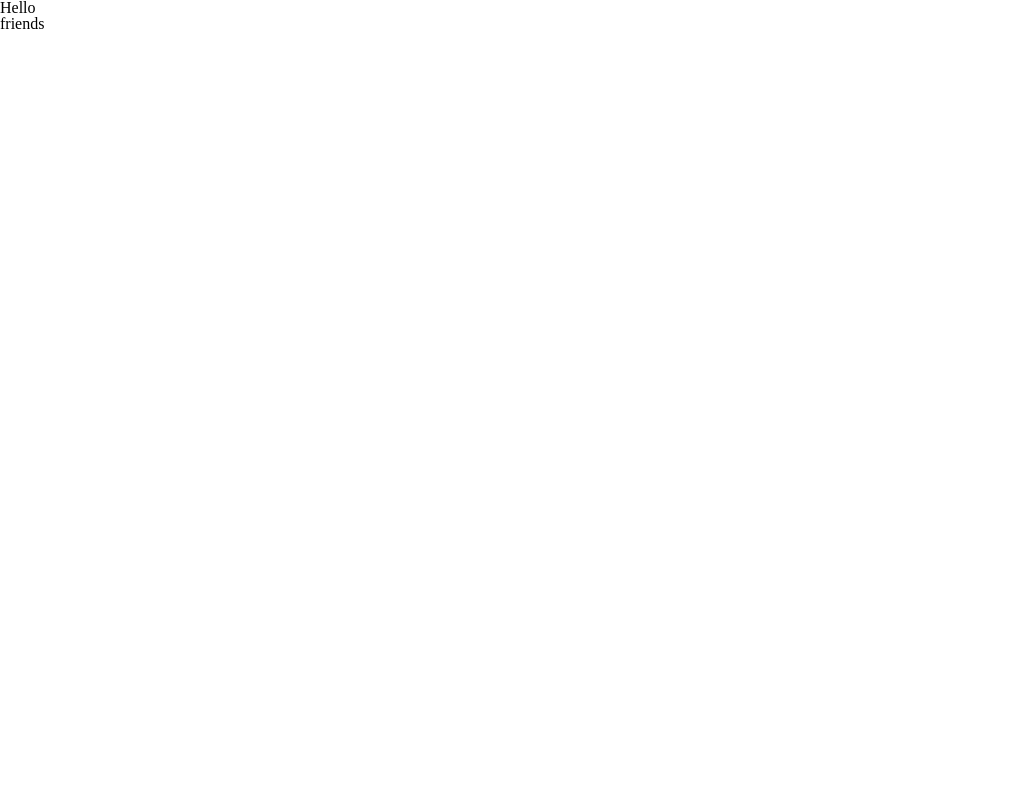
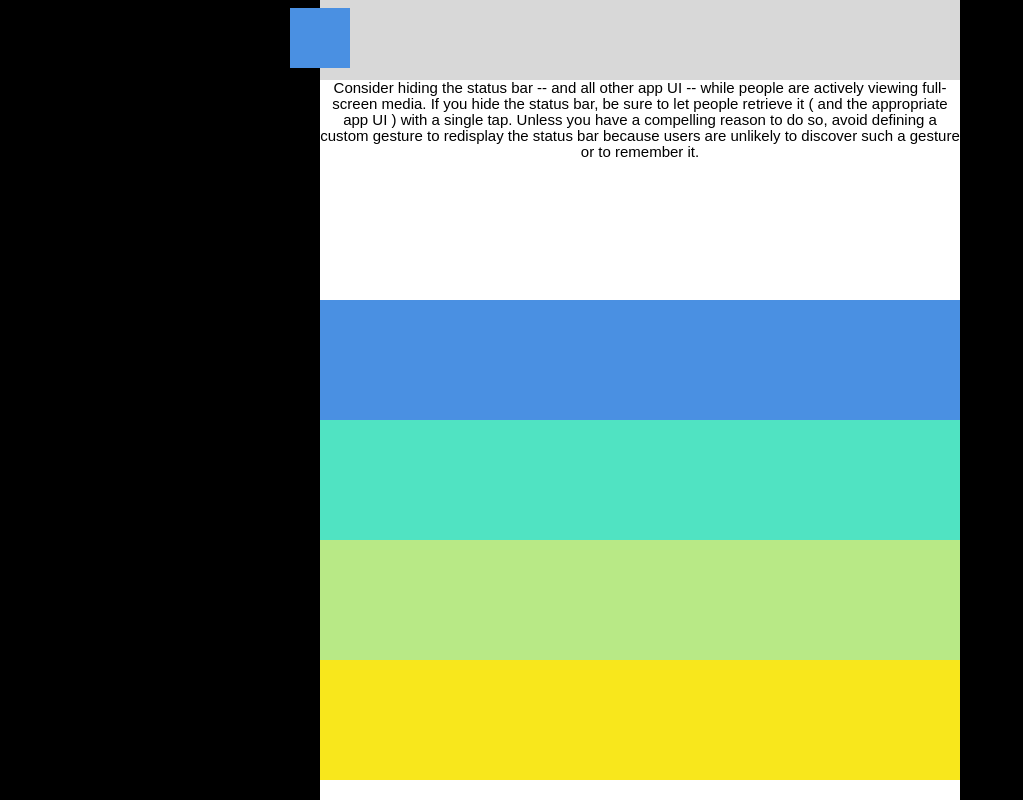
Before and after one commit to tramynn/html-layout-project, a plain HTML site: page third/index.html in a window 1280 px wide. Shown: the whole page, without its empty margins (0-1023 px from the left). Drawn offline with Linux system fonts and the light colour scheme.

Commit message:
updated third

```diff
--- a/third/index.css
+++ b/third/index.css
@@ -0,0 +1,61 @@
+body {
+    margin: 0 auto;
+    background-color: black;
+    text-align: center;
+}
+
+.main-box {
+    background-color: white;
+    width: 50vw;
+    height: 100vh;
+    display: inline-block;
+}
+
+.gray-box {
+    background-color: #D8D8D8;
+    width: 100%;
+    height: 80px;
+    box-sizing: border-box;
+}
+
+.square {
+    background-color: #4A90E2;
+    width: 60px;
+    height: 60px;
+    display: inline-block;
+    margin: 8px 0px 8px -640px;
+}
+
+.white-box {
+    background-color: white;
+    width: 100%;
+    height: 220px;
+}
+
+span {
+    color: black;
+    font-family: Arial;
+    font-size: 15px;
+    padding-top: 15px;
+}
+
+.blue-box, .teal-box, .green-box, .yellow-box {
+    width: 100%;
+    height: 120px;
+}
+
+.blue-box {
+    background-color: #4A90E2;
+}
+
+.teal-box {
+    background-color: #50E3C2;
+}
+
+.green-box {
+    background-color: #B8E986;
+}
+
+.yellow-box {
+    background-color: #F8E71C;
+}
--- a/third/index.html
+++ b/third/index.html
@@ -6,21 +6,17 @@
         <link rel="stylesheet" type="text/css" href="./index.css" />
     </head>
     <body>
-        <div class="box-container">
-            <div class="main-box">
-                <div class="solid-box">
-                    <div class="purple-box"></div>
-                    <div class="green-box"></div>
-                    <div class="blue-circle"></div>
-                </div>
-                <div class="dotted-box">
-                    <div class="yellow-box"></div>
-                </div>
-                <dsiv class="hello-friends">
-                    <p>Hello<br>friends</p>
-                </dsiv>
-                </div>
+        <div class="main-box">
+            <div class="gray-box">
+                    <div class="square"></div>
             </div>
+            <div class="white-box">
+                <span>Consider hiding the status bar -- and all other app UI -- while people are actively viewing full-screen media. If you hide the status bar, be sure to let people retrieve it ( and the appropriate app UI ) with a single tap. Unless you have a compelling reason to do so, avoid defining a custom gesture to redisplay the status bar because users are unlikely to discover such a gesture or to remember it.</span>
+            </div>
+            <div class="blue-box"></div>
+            <div class="teal-box"></div>
+            <div class="green-box"></div>
+            <div class="yellow-box"></div>
         </div>
     </body>
 </html>
```
